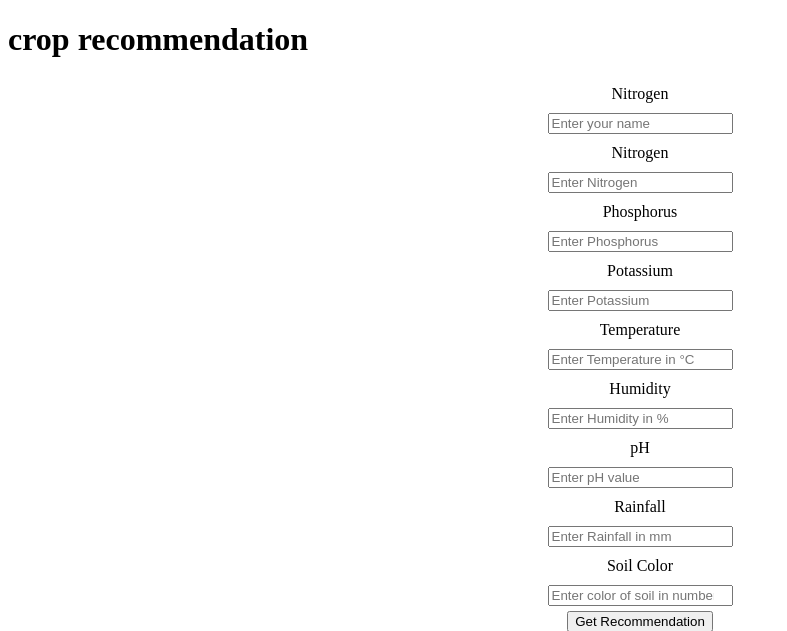
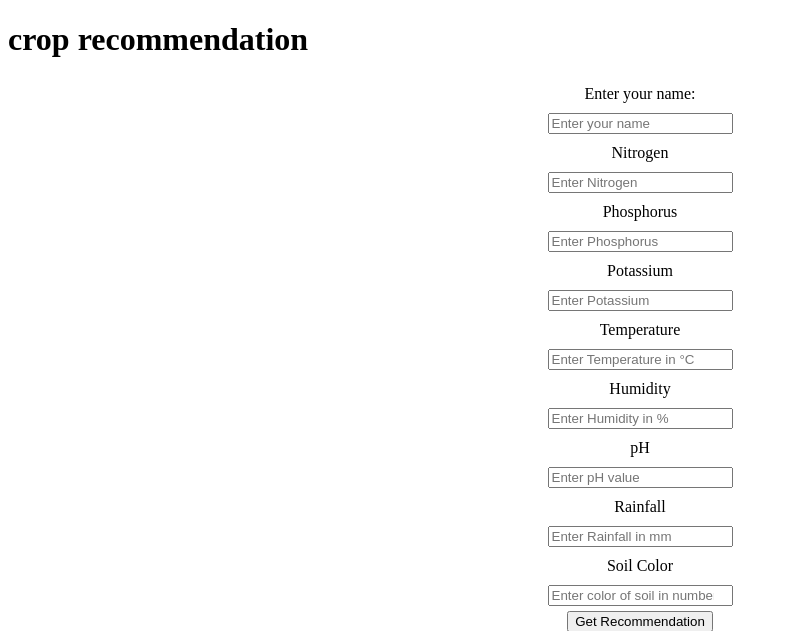
Before and after one commit to BirendraKSharma/minor_project, a Flask app: page / in a window 1280 px wide. Shown: the top 631 px of the page, without its empty margins (0-787 px from the left). Run offline with Flask 3, Linux system fonts and the light colour scheme; parts of the project's set-up code (start-up, migrations or seed data) failed here and were passed over; some libraries are stand-ins or nearby versions.

Commit message:
editing the header of the name box

```diff
--- a/templates/index.html
+++ b/templates/index.html
@@ -20,7 +20,7 @@
     <h1>crop recommendation</h1>
     <form action="/predict" method="POST">
 
-      <label for="Name">Nitrogen</label>
+      <label for="Name">Enter your name:</label>
       <input
         type="text"
         id="name"
```
